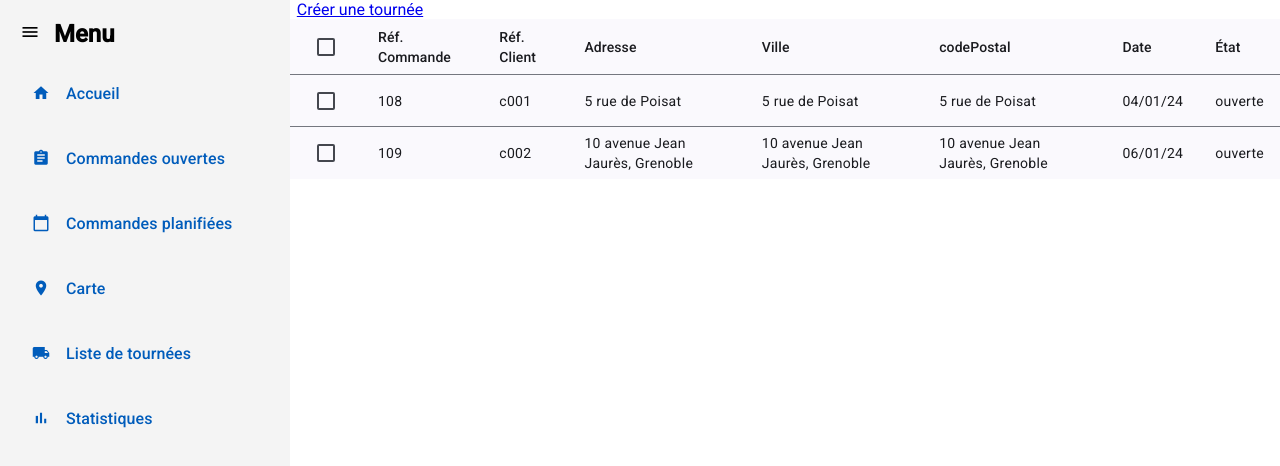
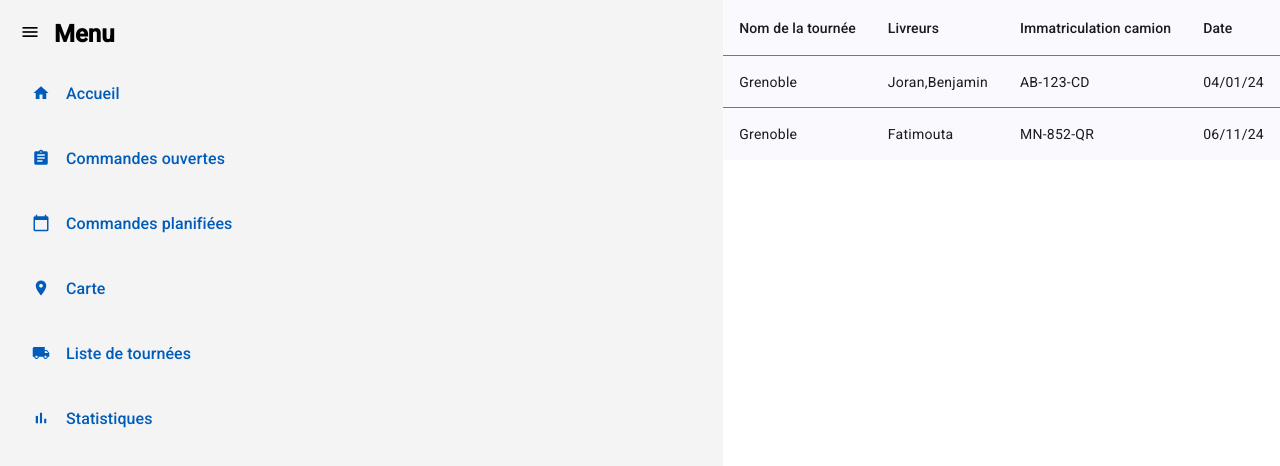
Before and after one commit to l3miage-adjakotm/l3-miage-2024-2025-projet-groupe-09, an Angular app in the folder grenoble-express/: page / in a window 1280 px wide. Shown: the top 466 px of the page. Built offline with nearby package versions, Linux system fonts and the light colour scheme.

Commit message:
component view-tour

```diff
--- a/grenoble-express/src/app/app.component.html
+++ b/grenoble-express/src/app/app.component.html
@@ -1,4 +1,4 @@
 <div class="container">
     <app-nav-bar></app-nav-bar>
-    <app-view-order></app-view-order>
+    <app-view-tour></app-view-tour>
   </div>
--- a/grenoble-express/src/app/app.component.ts
+++ b/grenoble-express/src/app/app.component.ts
@@ -3,6 +3,7 @@ import { RouterOutlet } from '@angular/router';
 import { CreateTourComponent } from "./create-tour/create-tour.component";
 import { NavBarComponent } from "./nav-bar/nav-bar.component";
 import { ViewOrderComponent } from "./view-order/view-order.component";
+import { ViewTourComponent } from "./view-tour/view-tour.component";
 
 @Component({
   selector: 'app-root',
@@ -10,7 +11,8 @@ import { ViewOrderComponent } from "./view-order/view-order.component";
     //RouterOutlet,
     CreateTourComponent,
     NavBarComponent,
-    ViewOrderComponent
+    ViewOrderComponent,
+    ViewTourComponent
 ],
   templateUrl: './app.component.html',
   styleUrl: './app.component.scss'
--- a/grenoble-express/src/app/view-order/view-order.component.html
+++ b/grenoble-express/src/app/view-order/view-order.component.html
@@ -1,10 +1,9 @@
 <section>
     <div class="example-button-container">
-        <a mat-button href="https://www.google.com/" target="_blank" class="custom-button">
-          Créer une tournée
-        </a>
+        <a mat-flat-button href="https://www.google.com/" target="_blank">Créer une tournée</a>
     </div>
   </section>
+
 
 <table mat-table [dataSource]="dataSource" class="mat-elevation-z8">
 
--- a/grenoble-express/src/app/view-order/view-order.component.scss
+++ b/grenoble-express/src/app/view-order/view-order.component.scss
@@ -1,31 +1,12 @@
 section {
-    display: table;
-  }
+    display: flex;
+    flex-direction: column;
+    gap: 20px;
+    margin-bottom: 20px;
+}
 
-  .example-label {
-    display: table-cell;
-    font-size: 14px;
-    margin-left: 8px;
-    min-width: 120px;
-  }
-
-  .example-button-row {
-    display: table-cell;
-    max-width: 600px;
-  }
-
-  .example-button-row .mat-mdc-button-base {
-    margin: 8px 8px 8px 0;
-  }
-
-  .example-flex-container {
+.example-button-container {
     display: flex;
-    justify-content: space-between;
-    flex-wrap: wrap;
-  }
-
-  .example-button-container {
-    display: flex;
-    justify-content: center;
-    width: 140px;
-  }
+    justify-content: left;
+    width: 100%;
+}
--- a/grenoble-express/src/app/view-order/view-order.component.ts
+++ b/grenoble-express/src/app/view-order/view-order.component.ts
@@ -2,6 +2,7 @@ import { Component } from '@angular/core';
 import { MatTableModule } from '@angular/material/table';
 import { MatCheckboxModule } from '@angular/material/checkbox';
 import { FormsModule } from '@angular/forms';
+import {MatButtonModule} from '@angular/material/button';
 
 interface Commande {
   reference_commande: string;
@@ -38,7 +39,7 @@ const ELEMENT_DATA: Commande[] = [
 
 @Component({
   selector: 'app-view-order',
-  imports: [MatTableModule, MatCheckboxModule,FormsModule],
+  imports: [MatTableModule, MatCheckboxModule,FormsModule,MatButtonModule],
   templateUrl: './view-order.component.html',
   styleUrls: ['./view-order.component.scss']
 })
--- /dev/null
+++ b/grenoble-express/src/app/view-tour/view-tour.component.html
@@ -0,0 +1,25 @@
+<table mat-table [dataSource]="dataSource" class="mat-elevation-z8">
+
+    <ng-container matColumnDef="nom_tournee">
+      <th mat-header-cell *matHeaderCellDef>Nom de la tournée </th>
+      <td mat-cell *matCellDef="let element"> {{element.nom_tournee}} </td>
+    </ng-container>
+
+    <ng-container matColumnDef="livreurs">
+      <th mat-header-cell *matHeaderCellDef> Livreurs </th>
+      <td mat-cell *matCellDef="let element"> {{element.livreurs}} </td>
+    </ng-container>
+
+    <ng-container matColumnDef="camion">
+      <th mat-header-cell *matHeaderCellDef> Immatriculation camion </th>
+      <td mat-cell *matCellDef="let element"> {{element.camion}} </td>
+    </ng-container>
+
+    <ng-container matColumnDef="date">
+      <th mat-header-cell *matHeaderCellDef> Date </th>
+      <td mat-cell *matCellDef="let element"> {{element.date}} </td>
+    </ng-container>
+
+    <tr mat-header-row *matHeaderRowDef="displayedColumns"></tr>
+    <tr mat-row *matRowDef="let row; columns: displayedColumns;"></tr>
+  </table>
--- /dev/null
+++ b/grenoble-express/src/app/view-tour/view-tour.component.ts
@@ -0,0 +1,43 @@
+import { Component } from '@angular/core';
+import { MatTableModule } from '@angular/material/table';
+import { FormsModule } from '@angular/forms';
+
+
+interface Commande {
+  nom_tournee: string;
+  livreurs: string;
+  camion: string;
+  date: string;
+
+}
+const ELEMENT_DATA: Commande[] = [
+  {
+    nom_tournee: "Grenoble",
+    livreurs: "Joran,Benjamin",
+    camion: "AB-123-CD",
+    date: "04/01/24",
+
+  },
+  {
+    nom_tournee: "Grenoble",
+    livreurs: "Fatimouta",
+    camion: "MN-852-QR",
+    date: "06/11/24",
+
+  },
+];
+
+
+@Component({
+  selector: 'app-view-tour',
+  imports: [MatTableModule,FormsModule],
+  templateUrl: './view-tour.component.html',
+  styleUrl: './view-tour.component.scss'
+})
+
+
+export class ViewTourComponent {
+  displayedColumns: string[] = ['nom_tournee', 'livreurs', 'camion', 'date'];
+  dataSource = ELEMENT_DATA;
+
+}
```
Also changed, not shown: grenoble-express/src/app/view-tour/view-tour.component.scss (added), 1 other file (tests, documents, lock files or other folders).
